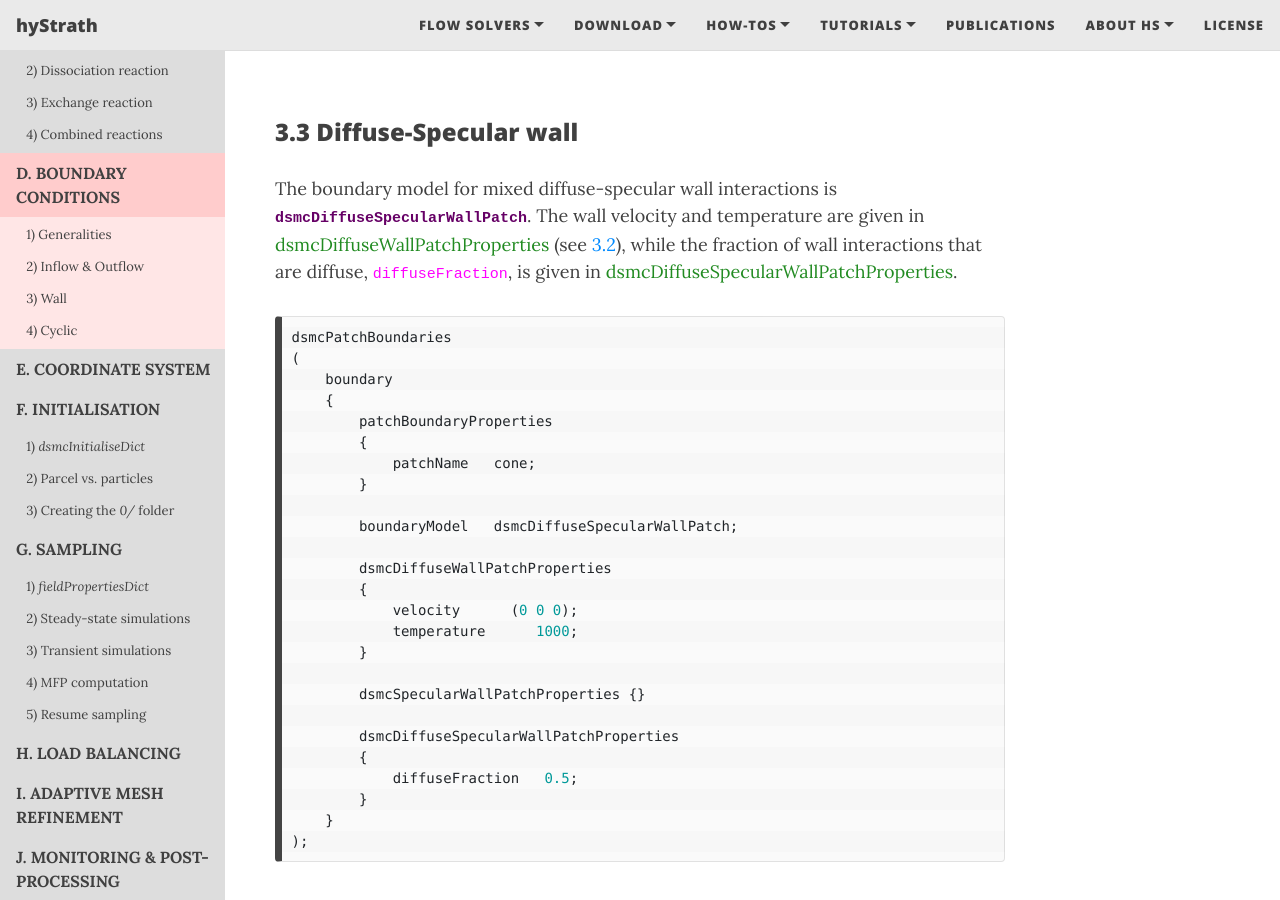
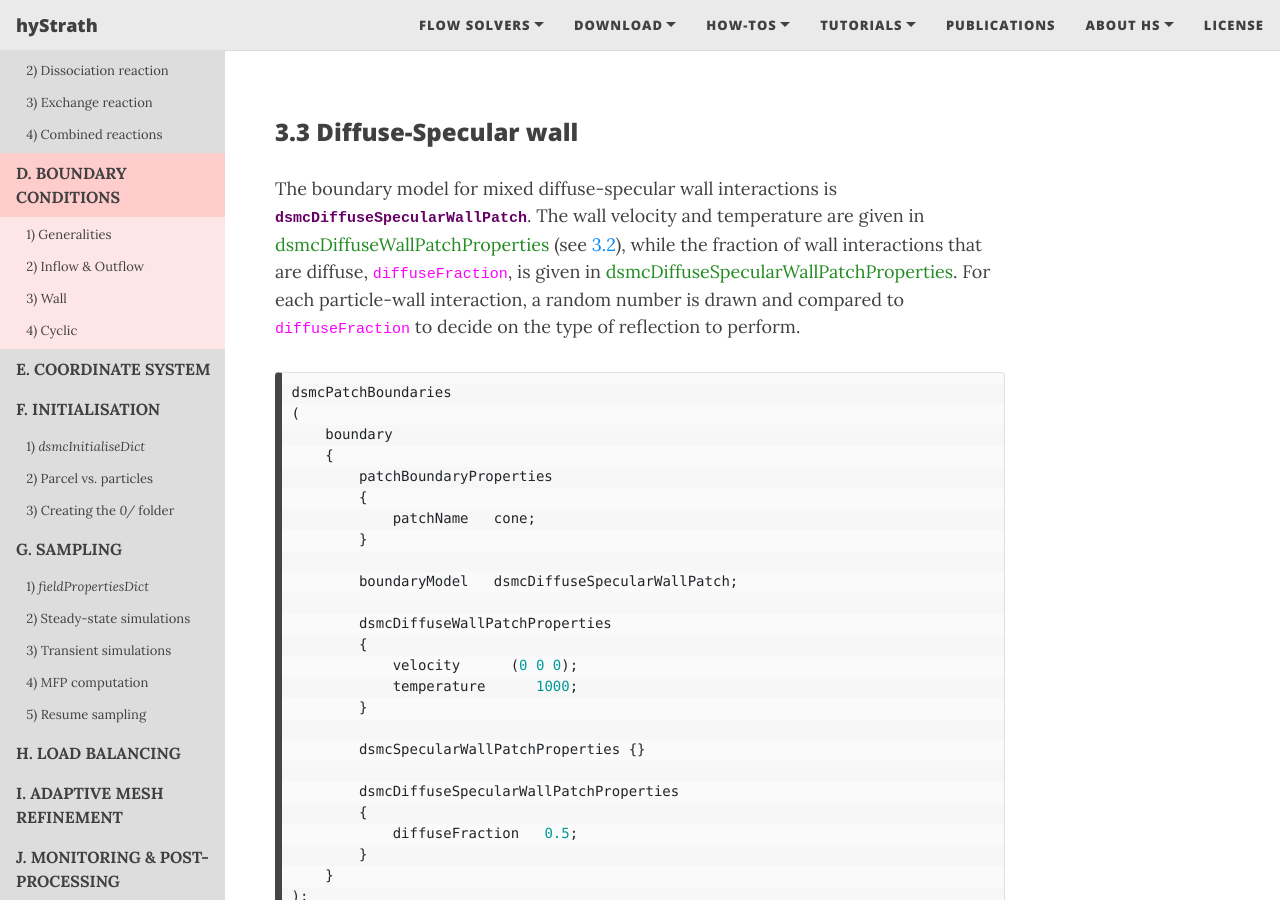
Before and after one commit to hystrath/hystrath.github.io, a Jekyll site: the page built from how-tos-dsmc-fleming/how-tos-dsmc-fleming-boundary-conditions.md, in a window 1280 px wide and 900 px high, scrolled down 4082 px. Built offline with Jekyll 4.4.1, drawn with Linux system fonts in a browser that asks for light colours; nearby versions of some CDN libraries.

Commit message:
Editing pages

````diff
--- a/how-tos-dsmc-fleming/how-tos-dsmc-fleming-boundary-conditions.md
+++ b/how-tos-dsmc-fleming/how-tos-dsmc-fleming-boundary-conditions.md
@@ -236,7 +236,7 @@ dsmcPatchBoundaries
 
 ### 3.3 Diffuse-Specular wall
 
-The boundary model for mixed diffuse-specular wall interactions is <dictval>dsmcDiffuseSpecularWallPatch</dictval>. The wall velocity and temperature are given in <subdict>dsmcDiffuseWallPatchProperties</subdict> (see [3.2](https://hystrath.github.io/how-tos-dsmc-fleming/how-tos-dsmc-fleming-boundary-conditions/#32-diffuse-wall)), while the fraction of wall interactions that are diffuse, <dictkey>diffuseFraction</dictkey>, is given in <subdict>dsmcDiffuseSpecularWallPatchProperties</subdict>.
+The boundary model for mixed diffuse-specular wall interactions is <dictval>dsmcDiffuseSpecularWallPatch</dictval>. The wall velocity and temperature are given in <subdict>dsmcDiffuseWallPatchProperties</subdict> (see [3.2](https://hystrath.github.io/how-tos-dsmc-fleming/how-tos-dsmc-fleming-boundary-conditions/#32-diffuse-wall)), while the fraction of wall interactions that are diffuse, <dictkey>diffuseFraction</dictkey>, is given in <subdict>dsmcDiffuseSpecularWallPatchProperties</subdict>. For each particle-wall interaction, a random number is drawn and compared to <dictkey>diffuseFraction</dictkey> to decide on the type of reflection to perform.
 
 ```c++
 dsmcPatchBoundaries
````
